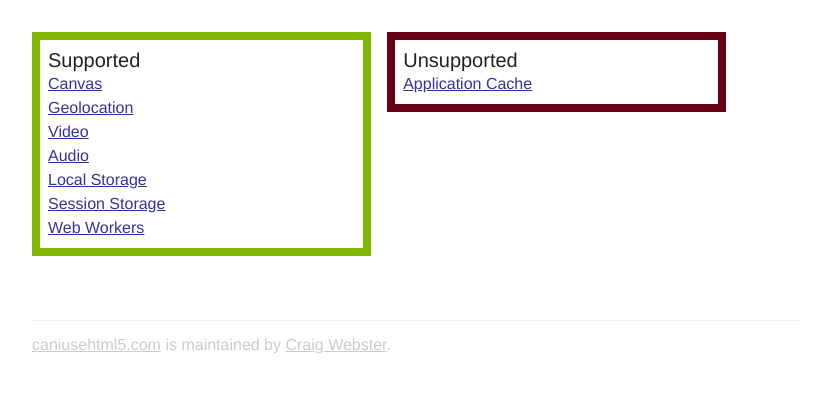
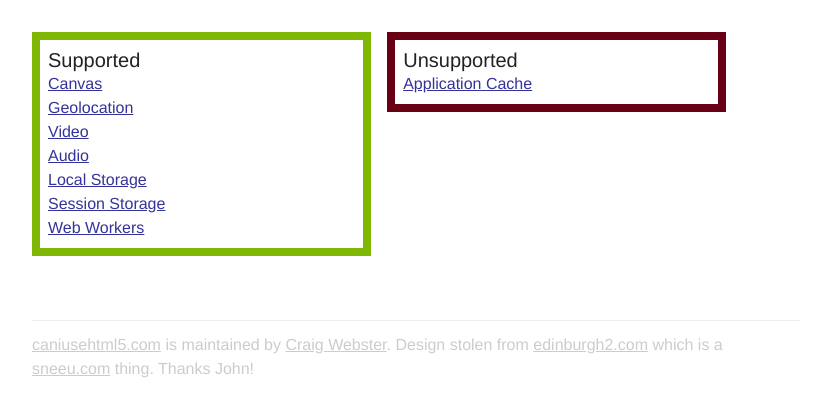
Before and after one commit to craigw/caniusehtml5.com, a plain HTML site: page index.html in a window 1280 px wide. Shown: the part 160-576 px from the top of the page, without its empty margins (224-1055 px from the left). Drawn offline with Linux system fonts and the light colour scheme.

Commit message:
Thank John.

```diff
--- a/index.html
+++ b/index.html
@@ -91,7 +91,7 @@
 
   <p class="loading">Checking what your browser supports...</p>
 
-  <p class="footer" about="http://caniusehtml5.com/#project"><a href="http://caniusehtml5.com/" property="dc:title" rel="dc:identifier">caniusehtml5.com</a> is maintained by <span rel="dc:creator"><a typeof="foaf:Person" about="http://barkingiguana.com/~craig/foaf.rdf#me" rel="foaf:homepage" property="foaf:name" href="http://barkingiguana.com/">Craig Webster</a></span>.</p>
+  <p class="footer" about="http://caniusehtml5.com/#project"><a href="http://caniusehtml5.com/" property="dc:title" rel="dc:identifier">caniusehtml5.com</a> is maintained by <span rel="dc:creator"><a typeof="foaf:Person" about="http://barkingiguana.com/~craig/foaf.rdf#me" rel="foaf:homepage" property="foaf:name" href="http://barkingiguana.com/">Craig Webster</a></span>. Design stolen from <a href="http://edinburgh2.com/">edinburgh2.com</a> which is a <a href="http://sneeu.com/">sneeu.com</a> thing. Thanks John!</p>
 
   <script type="text/javascript">
   var gaJsHost = (("https:" == document.location.protocol) ? "https://ssl." : "http://www.");
```
